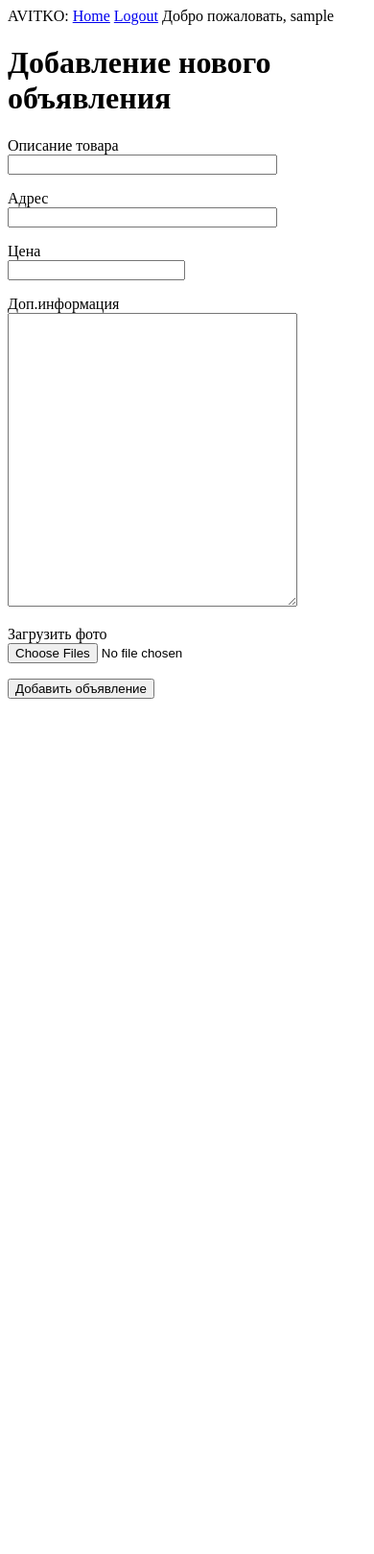
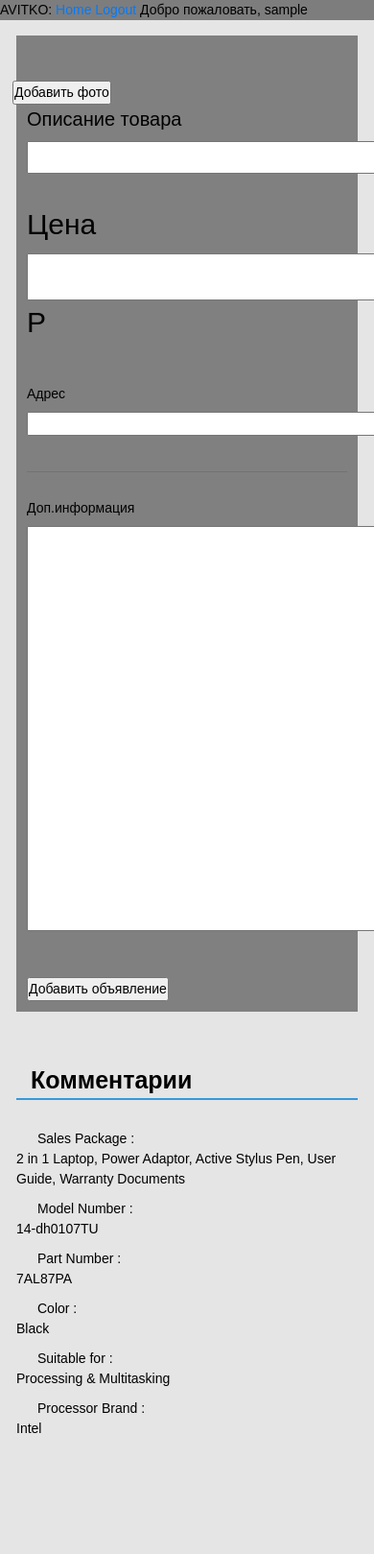
Before and after one commit to denikond/LP19_avitko, a Flask app: page /additem in a window 390 px wide; the page is wider, and only the part inside the window is pictured. Shown: the top 1619 px of that part at 96% size. Before the commit the page ends 728 px from the top of that part, so only its background shows below. Run offline with Flask 2, Linux system fonts and the light colour scheme; the visitor is signed in with stand-in values (Sample User, id 1); data comes from the database, SQL or seed files in the repository; some libraries are stand-ins or nearby versions.

Commit message:
Two forms in progress

```diff
--- a/app/forms.py
+++ b/app/forms.py
@@ -33,5 +33,8 @@ class NewItem(FlaskForm):
     address = StringField('Адрес', validators=[DataRequired()])
     price = IntegerField('Цена', validators=[DataRequired(), NumberRange(min=1, message='Цена не должна быть меньше 1')])
     extended_text = StringField('Доп.информация', widget=TextArea(), validators=[DataRequired()])
+    submit = SubmitField('Добавить объявление')
+
+class AddPhoto(FlaskForm):
     images_ = MultipleFileField('Загрузить фото')
-    submit = SubmitField('Добавить объявление')
+    add_photo = SubmitField('Добавить фото')
--- a/app/routes.py
+++ b/app/routes.py
@@ -1,7 +1,7 @@
 from flask import render_template, session, flash, redirect, url_for, request
 from markupsafe import escape
 from app import app, db
-from app.forms import LoginForm, RegistrationForm, NewItem
+from app.forms import LoginForm, RegistrationForm, NewItem, AddPhoto
 import click
 import get_avito_page
 from app.models import Item, Image, User
@@ -104,17 +104,24 @@ def register():
 @app.route('/additem', methods=['GET', 'POST'])
 @login_required
 def additem():
+
+    images_ = []
     form = NewItem()
+    form_img = AddPhoto()
 
-    if form.validate_on_submit():
 
-        files_filenames = []
+
+    if form_img.validate_on_submit():
+
         for file in form.images_.data:
             file_filename = secure_filename(file.filename)
             file.save(os.path.join(app.config['TEMP_FOLDER'], file_filename))
             files_filenames.append(file_filename)
         print(files_filenames)
-        return render_template('additem.html', title='Новое объявление', form=form)
+        return render_template('additem.html', title='Новое объявление', form=form, form_img=form_img, images_=images_)
+
+
+    if form.validate_on_submit():
 
 
         #item_ = Item(description=form.description.data, num_of_ad='000000000', creation_date=datetime.now(), \
@@ -123,9 +130,9 @@ def additem():
         #db.session.add(item_)
         #db.session.commit()
         #flash('Создано новое объявление')
-        #return redirect(url_for('index'))
+        return redirect(url_for('index'))
 
-    return render_template('additem.html', title='Новое объявление', form=form)
+    return render_template('additem.html', title='Новое объявление', form=form, form_img=form_img, images_=images_)
 
 
 
--- a/app/templates/additem.html
+++ b/app/templates/additem.html
@@ -1,46 +1,151 @@
 {% extends "base.html" %}
 
 {% block content %}
-    <h1>Добавление нового объявления</h1>
+        <link href="https://maxcdn.bootstrapcdn.com/bootstrap/4.3.1/css/bootstrap.min.css" rel="stylesheet">
+        <link href="https://cdnjs.cloudflare.com/ajax/libs/font-awesome/4.0.3/css/font-awesome.css" rel="stylesheet">
+        <link href="..\static\styles\item.css" rel="stylesheet">
+        <link href="..\static\styles\carousel.css" rel="stylesheet">
+
+        <script type="text/javascript" src="https://cdnjs.cloudflare.com/ajax/libs/jquery/3.2.1/jquery.min.js"></script>
+        <script type="text/javascript" src="https://maxcdn.bootstrapcdn.com/bootstrap/4.3.1/js/bootstrap.min.js"></script>
+
+
+
+        <div class="single_product">
+            <div class="container-fluid" style=" background-color: rgb(128, 128, 128); padding: 11px;">
+
+                <div class="row">
+
+                    <div class="col-md">
+                        <div id="custCarousel" class="carousel slide" data-ride="carousel" align="center">
+                            <!-- slides -->
+                            <div class="carousel-inner">
+
+                            </div>
+
+                            <!-- Left right -->
+
+                            <!-- Thumbnails -->
+                            <ol class="carousel-indicators list-inline">
+
+                            </ol>
+                        </div>
+                    </div>
+
+
+                    <div class="col-md-6 order-3">
                         <form action="" method="post" enctype="multipart/form-data">
                             {{ form.hidden_tag() }}
-        <p>
-            {{ form.description.label }}<br>
-            {{ form.description(size=32) }}<br>
+
+                            <div class="product_description">
+                                <div class="product_name">{{ form.description.label }} <br> {{ form.description(size=70) }}</div>
                                 {% for error in form.description.errors %}
                                 <span style="color: red;">[{{ error }}]</span>
                                 {% endfor %}
-        </p>
-        <p>
-            {{ form.address.label }}<br>
-            {{ form.address(size=32) }}<br>
+                                <br>
+
+                                <div> <span class="product_price">{{ form.price.label }} {{ form.price(size=8) }} Р </span> </div>
+                                {% for error in form.price.errors %}
+                                <span style="color: rgba(255, 0, 0, 0.336);">[{{ error }}]</span>
+                                {% endfor %}
+                                <br>
+
+                                <br>
+                                <span class="product_info">{{ form.address.label }}  {{ form.address(size=100) }}<span> </div>
+                                <br>
                                 {% for error in form.address.errors %}
                                 <span style="color: red;">[{{ error }}]</span>
                                 {% endfor %}
-        </p>
-        <p>
-            {{ form.price.label }}<br>
-            {{ form.price(size=32) }}<br>
-            {% for error in form.price.errors %}
-            <span style="color: red;">[{{ error }}]</span>
-            {% endfor %}
-        </p>
-        <p>
-            {{ form.extended_text.label }}<br>
-            {{ form.extended_text(cols="35", rows="20") }}<br>
+
+                                <hr class="singleline">
+                                <br>
+
+                                <div> <span class="product_info">{{ form.extended_text.label }} <br> {{ form.extended_text(cols="100", rows="20") }} <span><br> <br> <br>
                                 {% for error in form.extended_text.errors %}
                                 <span style="color: red;">[{{ error }}]</span>
                                 {% endfor %}
-        </p>
+                                    <!-- <span class="product_info">For future use<span> -->
+                                </div>
 
-        <p>
-            {{ form.images_.label }}<br>
-            {{ form.images_ }}<br>
-            {% for error in form.images_.errors %}
-            <span style="color: red;">[{{ error }}]</span>
-            {% endfor %}
-        </p>
+                                {{ form.submit() }}
+                            </div>
+                        </form>
+                        <form action="" method="post" enctype="multipart/form-data">
+                            {{ form_img.hidden_tag() }}
+                            {{ form_img.add_photo() }}
+                        </form>
+                    </div>
 
-        <p>{{ form.submit() }}</p>
-    </form>
+
+
+                </div>
+                <div class="row row-underline">
+                    <div class="col-md-6"> <span class=" deal-text"> </br>  Комментарии</span> </div>
+                    <div class="col-md-6"> <a href="#" data-abc="true"> <span class="ml-auto view-all"></span> </a> </div>
+                </div>
+
+                <div class="row">
+                    <div class="col-md-12">
+                        <table class="col-md-12">
+                            <tbody>
+                                <tr class="row mt-10">
+                                    <td class="col-md-4"><span class="p_specification">Sales Package :</span> </td>
+                                    <td class="col-md-8">
+                                        <ul>
+                                            <li>2 in 1 Laptop, Power Adaptor, Active Stylus Pen, User Guide, Warranty Documents</li>
+                                        </ul>
+                                    </td>
+                                </tr>
+                                <tr class="row mt-10">
+                                    <td class="col-md-4"><span class="p_specification">Model Number :</span> </td>
+                                    <td class="col-md-8">
+                                        <ul>
+                                            <li> 14-dh0107TU </li>
+                                        </ul>
+                                    </td>
+                                </tr>
+                                <tr class="row mt-10">
+                                    <td class="col-md-4"><span class="p_specification">Part Number :</span> </td>
+                                    <td class="col-md-8">
+                                        <ul>
+                                            <li>7AL87PA</li>
+                                        </ul>
+                                    </td>
+                                </tr>
+                                <tr class="row mt-10">
+                                    <td class="col-md-4"><span class="p_specification">Color :</span> </td>
+                                    <td class="col-md-8">
+                                        <ul>
+                                            <li>Black</li>
+                                        </ul>
+                                    </td>
+                                </tr>
+                                <tr class="row mt-10">
+                                    <td class="col-md-4"><span class="p_specification">Suitable for :</span> </td>
+                                    <td class="col-md-8">
+                                        <ul>
+                                            <li>Processing & Multitasking</li>
+                                        </ul>
+                                    </td>
+                                </tr>
+                                <tr class="row mt-10">
+                                    <td class="col-md-4"><span class="p_specification">Processor Brand :</span> </td>
+                                    <td class="col-md-8">
+                                        <ul>
+                                            <li>Intel</li>
+                                        </ul>
+                                    </td>
+                                </tr>
+                            </tbody>
+                        </table>
+                    </div>
+                </div>
+
+            </div>
+        </div>
+
+
+
+        <script type="text/javascript" src="https://cdnjs.cloudflare.com/ajax/libs/jquery/3.2.1/jquery.min.js"></script>
+
 {% endblock %}
```
Also changed, not shown: app/templates/additem - form.html (added, +46 -0 lines). Lines whose indentation alone changed are shown as unchanged.
